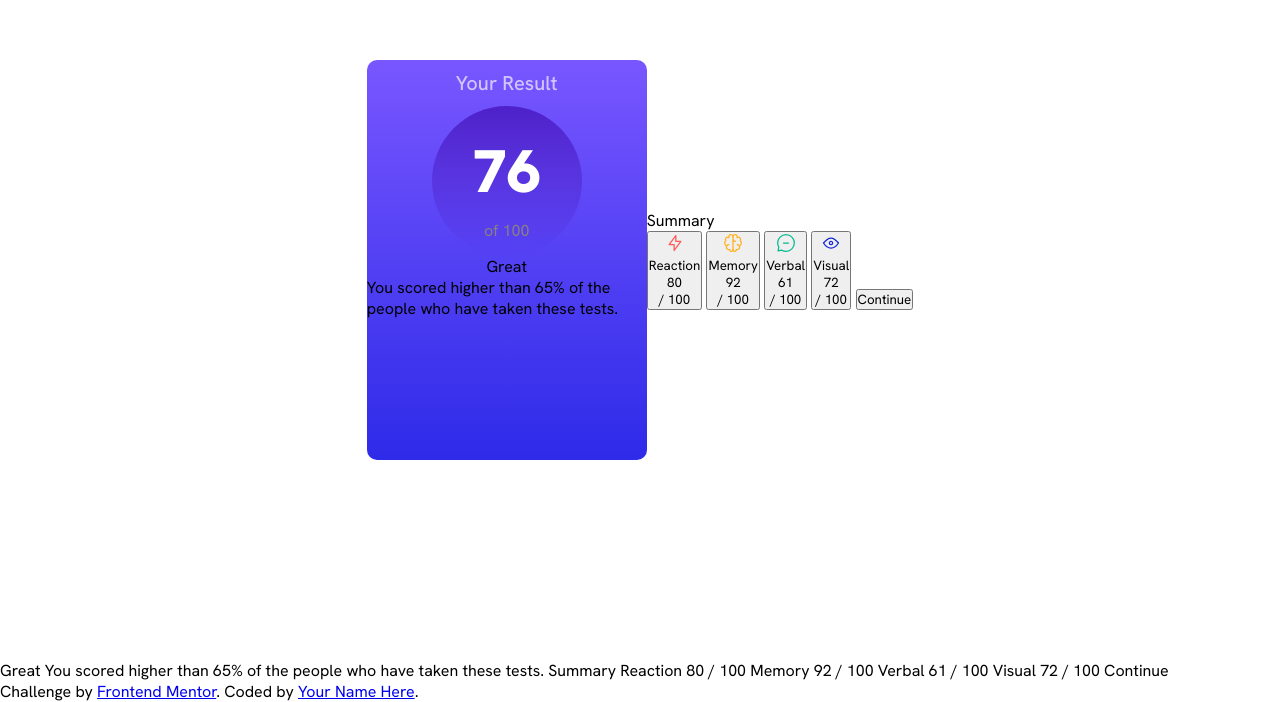
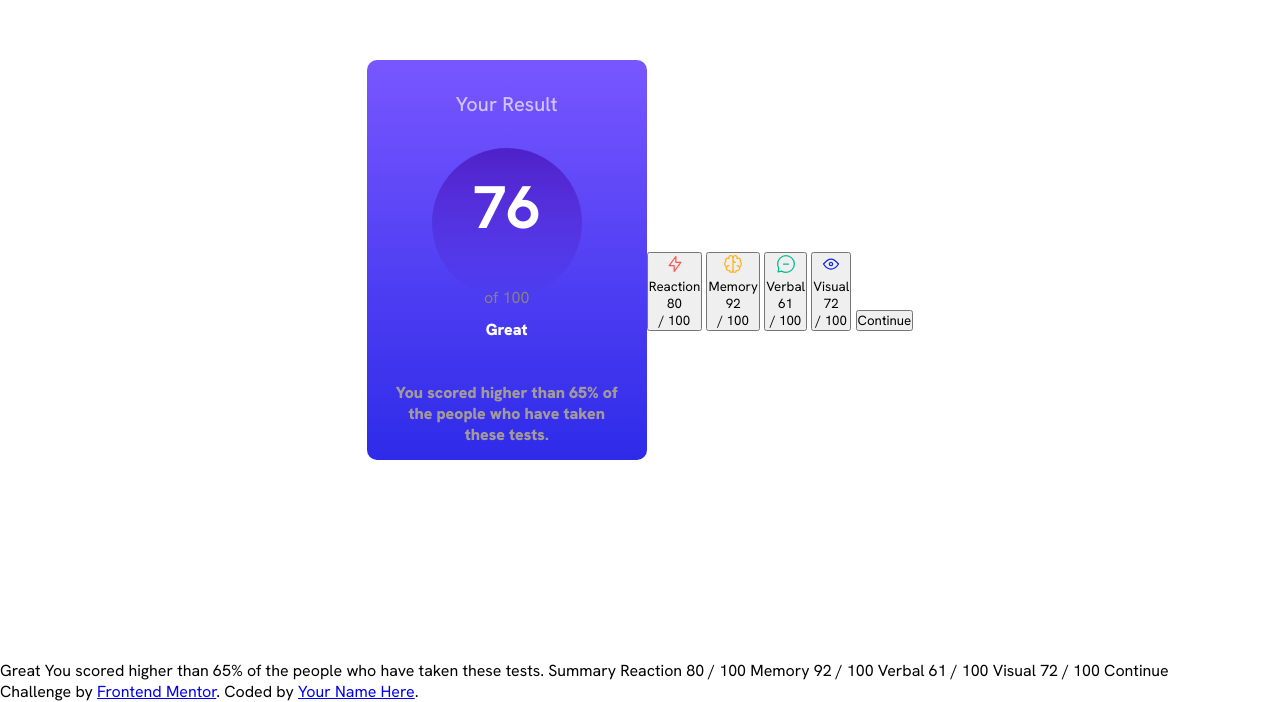
Before and after one commit to sadafamininia99/Results-Summary-Component, a plain HTML site: page index.html in a window 1280 px wide. Shown: the part 140-842 px from the top of the page. Drawn offline with Linux system fonts and the light colour scheme.

Commit message:
feat :style of the left container is complete

```diff
--- a/style.css
+++ b/style.css
@@ -12,7 +12,7 @@ body {
 }
 
 main {
-  height: 100%;
+  height: 100vh;
   display: flex;
   justify-content: center;
   align-items: center;
@@ -65,13 +65,33 @@ main {
 }
 
 .result p:first-of-type {
-  color: hsl(0, 0%, 100%);
+  color: white;
+margin: 10px;
   display: flex;
   flex-direction: column;
   align-items: center;
-  font-weight: 900;
+  font-weight: 700;
   font-size:60px ;
 }
 .result p:last-of-type {
-color: hsl(0, 4%, 52%);
+    color: hsl(0, 4%, 52%);
+    display: flex;
+    font-weight: 400;
+    z-index: 1;
 }
+
+p{
+    display: flex;
+    align-items: center;
+    text-align: center;
+    color: #fff;
+    display: flex;
+    margin: 21px;
+    flex-direction: column;
+    font-weight: 900;
+}
+
+
+p:last-child{
+    color:hsl(0, 4%, 62%);
+}
```
